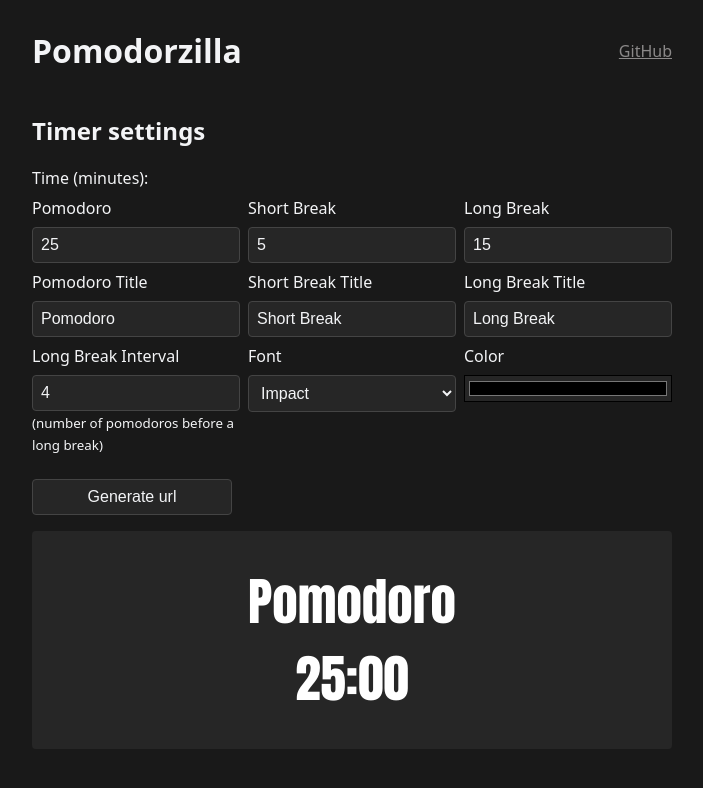
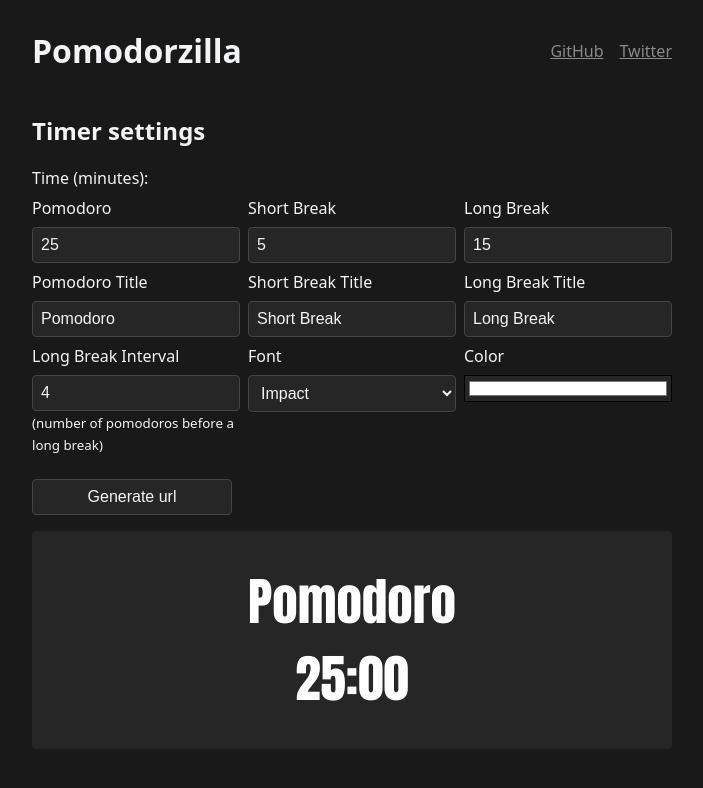
Before and after one commit to roberthgnz/pomodorzilla, a React (Vite) app: page / in a window 1280 px wide. Shown: the top 788 px of the page, without its empty margins (288-991 px from the left). Built offline with nearby package versions, Linux system fonts and the light colour scheme.

Commit message:
fix: color

```diff
--- a/src/App.jsx
+++ b/src/App.jsx
@@ -17,7 +17,7 @@ function App() {
     },
     style: {
       fontFamily: "Impact",
-      color: "#ffff",
+      color: "#ffffff",
     },
   });
 
@@ -75,9 +75,23 @@ function App() {
         }}
       >
         <h1>Pomodorzilla</h1>
-        <a href="https://github.com/HolaSoyGonZzA/pomodorzilla" target="_blank">
-          GitHub
-        </a>
+        <div>
+          <a
+          style={{
+            marginRight: '1rem'
+          }}
+            href="https://github.com/HolaSoyGonZzA/pomodorzilla"
+            target="_blank"
+          >
+            GitHub
+          </a>
+          <a
+            href="https://twitter.com/HolaSoyGonZzA"
+            target="_blank"
+          >
+            Twitter
+          </a>
+        </div>
       </header>
       <form onSubmit={handleSubmit}>
         <h2>Timer settings</h2>
```
